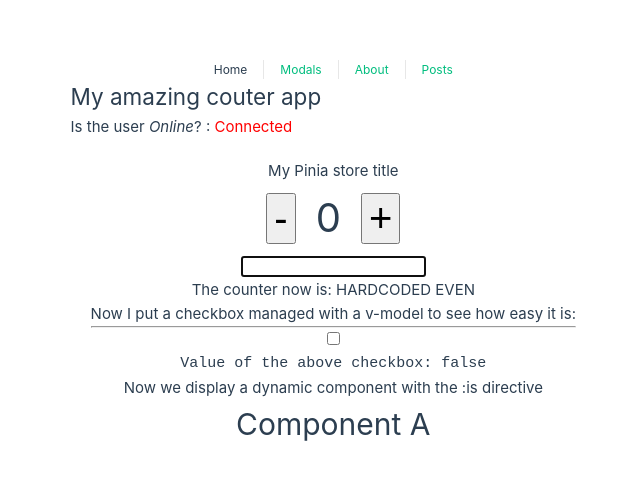
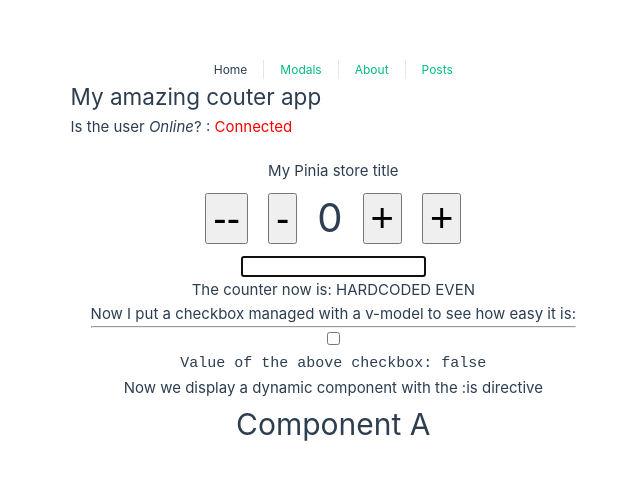
Before and after one commit to lpeinado/vue-composition-api, a Vue app: page / in a window 1280 px wide. Shown: the part 152-632 px from the top of the page, without its empty margins (44-684 px from the left). Built offline with nearby package versions, Linux system fonts and the light colour scheme.

Commit message:
main: more pinia store actions and buttons to use them

```diff
--- a/src/stores/counter.js
+++ b/src/stores/counter.js
@@ -8,11 +8,11 @@ export const useCounterStore = defineStore({
     title:'My Pinia store title'
   }),
   actions: {
-    increaseCounter() {
-      this.count++;
+    increaseCounter(amount) {
+      this.count += amount;
     },
-    decreaseCounter() {
-      this.count--;
+    decreaseCounter(amount) {
+      this.count -= amount;
     }
   }
 });
--- a/src/views/HomeView.vue
+++ b/src/views/HomeView.vue
@@ -4,9 +4,11 @@
   <div class="home">
     <div>{{ counter.title }}</div>
     <div>
-      <button class="btn" @click="counter.decreaseCounter">-</button>
+      <button class="btn" @click="counter.decreaseCounter(2)">--</button>
+      <button class="btn" @click="counter.decreaseCounter(1)">-</button>
       <span class="counter" ref="counterRef">{{ counter.count }}</span>
-      <button class="btn" @click="counter.increaseCounter">+</button>
+      <button class="btn" @click="counter.increaseCounter(1)">+</button>
+      <button class="btn" @click="counter.increaseCounter(2)">+</button>
     </div>
     <input type="text" v-autofocus />
     <!-- <pre>{{ eventObj }}</pre> -->
```
